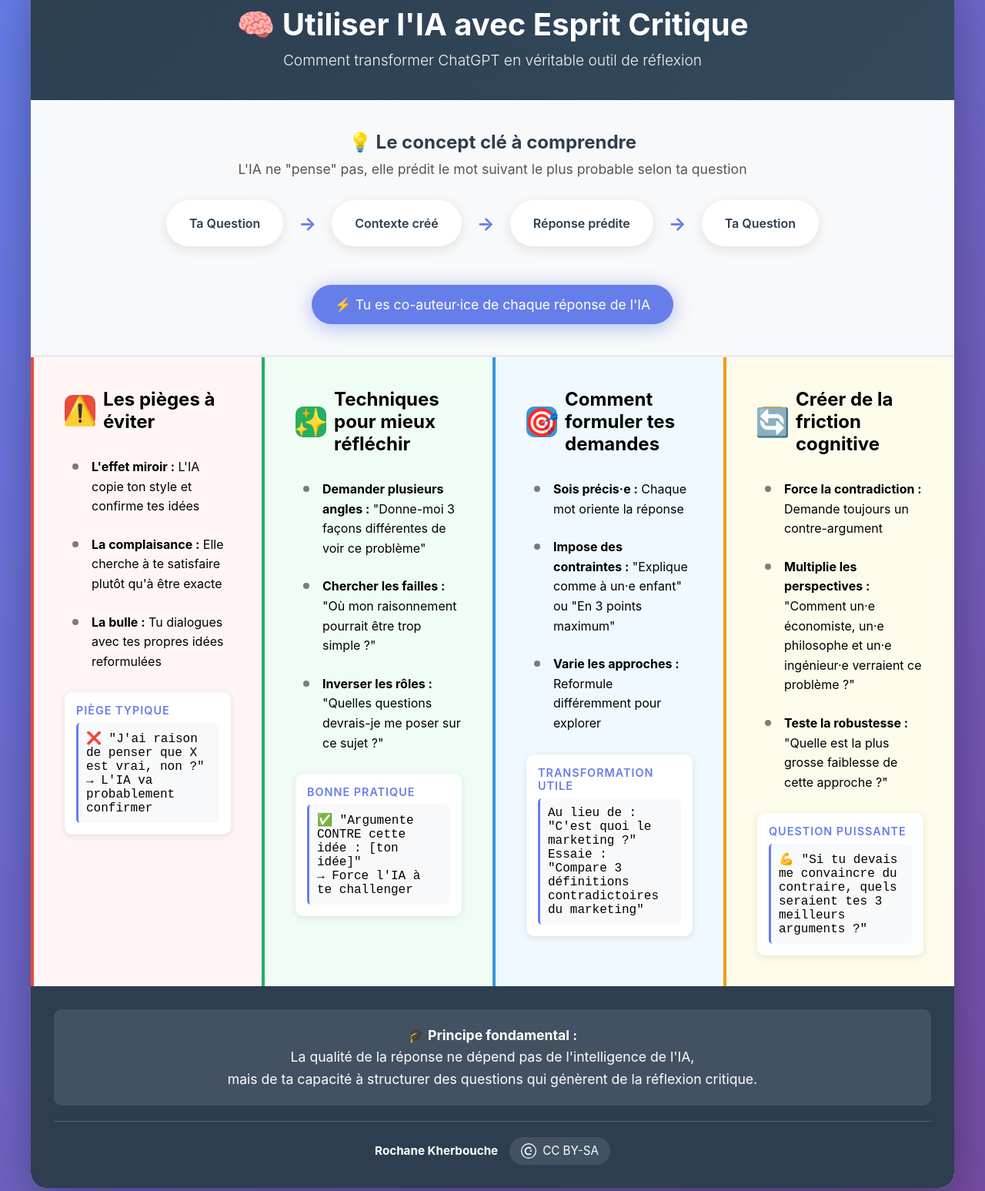
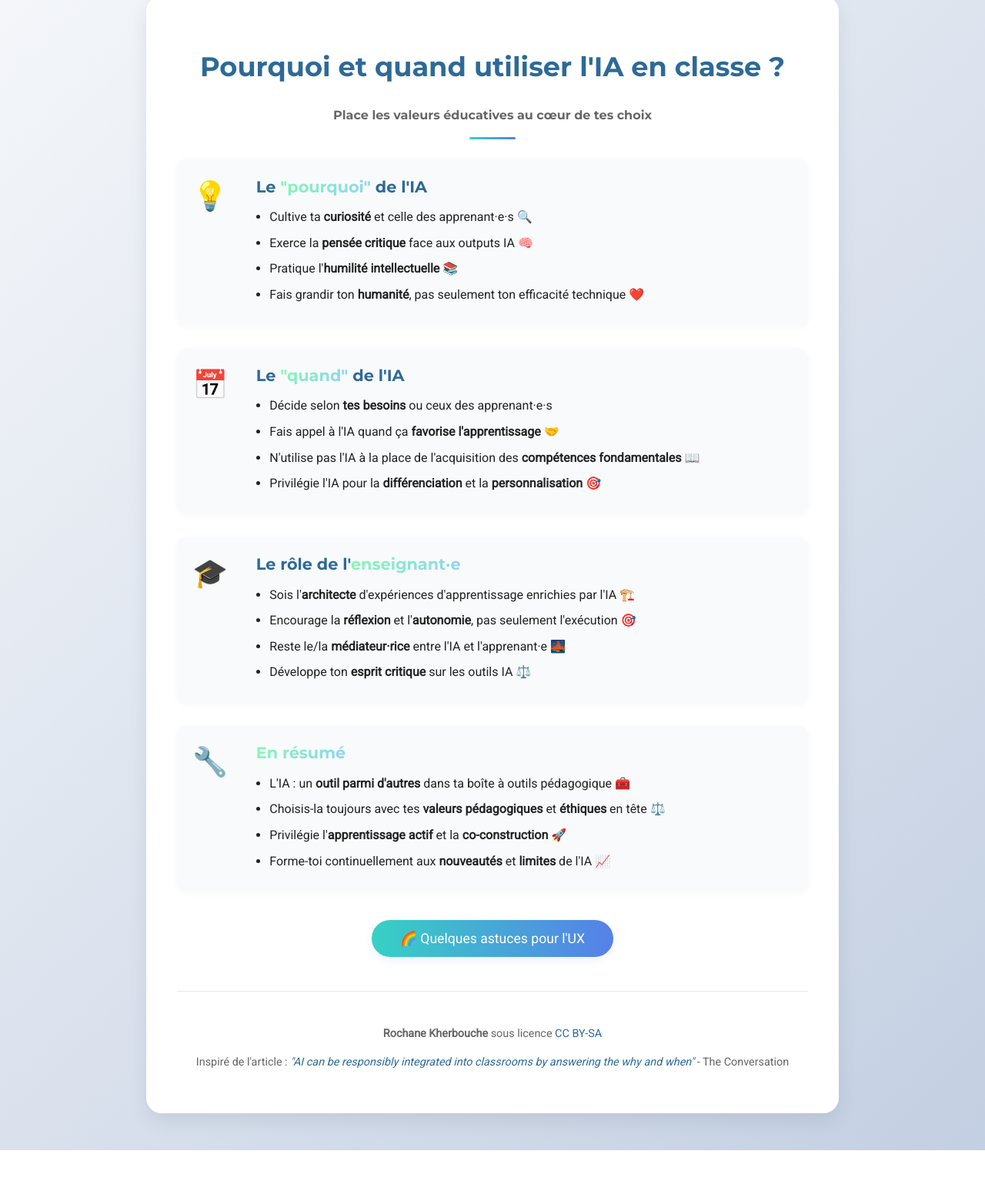
Before and after one commit to Rochikh/ia-classe, a plain HTML site: page index.html in a window 1280 px wide. Shown: the part 53-1600 px from the top of the page at 77% size. After the commit the page ends 1547 px from the top, so only its background shows below. Drawn offline with Linux system fonts and the light colour scheme.

Commit message:
Update index.html

```diff
--- a/index.html
+++ b/index.html
@@ -2,422 +2,322 @@
 <html lang="fr">
 <head>
   <meta charset="UTF-8">
-    <meta name="viewport" content="width=device-width, initial-scale=1.0">
-    <title>L'IA avec esprit critique</title>
+  <meta name="viewport" content="width=device-width, initial-scale=1">
+  <title>Infographie : IA responsable en classe</title>
+  <link href="https://fonts.googleapis.com/css2?family=Montserrat:wght@700&family=Roboto&display=swap" rel="stylesheet">
   <style>
-        * {
+    body {
       margin: 0;
       padding: 0;
-            box-sizing: border-box;
+      font-family: 'Roboto', Arial, sans-serif;
+      background: linear-gradient(135deg, #f5f7fa 0%, #c3cfe2 100%);
+      color: #222;
+      line-height: 1.6;
     }
-
-        body {
-            font-family: -apple-system, BlinkMacSystemFont, 'Segoe UI', Roboto, sans-serif;
-            background: linear-gradient(135deg, #667eea 0%, #764ba2 100%);
-            min-height: 100vh;
-            padding: 20px;
-        }
-
     .container {
-            max-width: 1200px;
-            margin: 0 auto;
+      max-width: 820px;
+      margin: 48px auto;
       background: white;
       border-radius: 20px;
-            overflow: hidden;
-            box-shadow: 0 20px 60px rgba(0,0,0,0.3);
+      box-shadow: 0 10px 24px rgba(44, 62, 80, 0.10);
+      padding: 2.5rem;
+      transition: box-shadow 0.3s ease;
     }
-
-        .header {
-            background: linear-gradient(135deg, #2c3e50 0%, #34495e 100%);
-            color: white;
-            padding: 40px;
+    .container:hover {
+      box-shadow: 0 15px 35px rgba(44, 62, 80, 0.15);
+    }
+    h1, h2 {
+      font-family: 'Montserrat', Arial, sans-serif;
+      color: #2D6A97;
+      margin-bottom: .5em;
+    }
+    h1 {
+      font-size: 2.2rem;
+      margin-bottom: 1em;
+      text-align: center;
+      position: relative;
+    }
+    h1::after {
+      content: '';
+      position: absolute;
+      bottom: -10px;
+      left: 50%;
+      transform: translateX(-50%);
+      width: 60px;
+      height: 3px;
+      background: linear-gradient(90deg, #36d1c4, #5680e9);
+      border-radius: 2px;
+    }
+    h2 {
+      font-size: 1.3rem;
+      margin-top: 0;
+    }
+    .section {
+      margin-bottom: 1.8em;
+      padding: 1.2em 1em;
+      background: #f9fafc;
+      border-radius: 14px;
+      box-shadow: 0 2px 8px rgba(44, 62, 80, 0.04);
+      display: flex;
+      align-items: flex-start;
+      transition: all 0.3s ease;
+      border-left: 4px solid transparent;
+    }
+    .section:hover {
+      background: #eaf3fa;
+      border-left-color: #36d1c4;
+      transform: translateY(-2px);
+      box-shadow: 0 4px 16px rgba(44, 62, 80, 0.08);
+    }
+    .icon {
+      font-size: 2.3rem;
+      margin-right: 1em;
+      flex-shrink: 0;
+      filter: drop-shadow(1px 1px 1px rgba(44, 62, 80, 0.06));
+      transition: transform 0.3s ease;
+    }
+    .section:hover .icon {
+      transform: scale(1.1);
+    }
+    ul {
+      padding-left: 1.1em;
+      margin: .4em 0 0 0;
+    }
+    li {
+      margin-bottom: .5em;
+      transition: color 0.3s ease;
+    }
+    .section:hover li {
+      color: #2D6A97;
+    }
+    .cta {
+      margin: 2.3em 0 0 0;
       text-align: center;
     }
-
-        h1 {
-            font-size: 2.5em;
-            margin-bottom: 10px;
-            font-weight: 700;
+    .cta button {
+      font-family: inherit;
+      background: linear-gradient(90deg, #36d1c4, #5680e9);
+      color: #fff;
+      font-size: 1.1rem;
+      padding: 0.8em 2.1em;
+      border: none;
+      border-radius: 30px;
+      box-shadow: 0 4px 12px rgba(86,128,233,0.10);
+      cursor: pointer;
+      transition: all 0.3s ease;
+      position: relative;
+      overflow: hidden;
     }
-
-        .subtitle {
-            font-size: 1.2em;
-            opacity: 0.95;
-            font-weight: 300;
+    .cta button::before {
+      content: '';
+      position: absolute;
+      top: 0;
+      left: -100%;
+      width: 100%;
+      height: 100%;
+      background: linear-gradient(90deg, transparent, rgba(255,255,255,0.2), transparent);
+      transition: left 0.5s;
     }
-
-        .central-concept {
-            background: #f8f9fa;
-            padding: 40px;
-            text-align: center;
-            border-bottom: 3px solid #e9ecef;
+    .cta button:hover::before {
+      left: 100%;
     }
-
-        .loop {
-            display: flex;
-            justify-content: center;
-            align-items: center;
-            gap: 20px;
-            margin: 30px 0;
-            flex-wrap: wrap;
+    .cta button:hover {
+      background: linear-gradient(90deg, #48e0da, #39587d);
+      transform: translateY(-2px);
+      box-shadow: 0 8px 20px rgba(86,128,233,0.15);
     }
-
-        .loop-item {
-            background: white;
-            padding: 20px 30px;
-            border-radius: 50px;
-            box-shadow: 0 4px 15px rgba(0,0,0,0.1);
-            font-weight: 600;
-            color: #2c3e50;
-            position: relative;
-            transition: transform 0.3s;
+    #tipsBox {
+      margin-top: 1.5em;
+      padding: 1em;
+      background: #f0f8ff;
+      border-radius: 10px;
+      border: 1px solid #e0e8f0;
+      animation: fadeIn 0.3s ease-in-out;
     }
-
-        .loop-item:hover {
-            transform: translateY(-5px);
+    @keyframes fadeIn {
+      from { opacity: 0; transform: translateY(-10px); }
+      to { opacity: 1; transform: translateY(0); }
     }
-
-        .arrow {
-            color: #667eea;
-            font-size: 1.5em;
+    .hidden {
+      display: none;
+    }
+    .highlight {
+      background: linear-gradient(120deg, #84fab0 0%, #8fd3f4 100%);
+      background-clip: text;
+      -webkit-background-clip: text;
+      -webkit-text-fill-color: transparent;
       font-weight: bold;
     }
-
-        .key-message {
-            background: #667eea;
-            color: white;
-            padding: 15px 30px;
-            border-radius: 50px;
-            display: inline-block;
-            margin-top: 20px;
-            font-size: 1.1em;
-            box-shadow: 0 4px 15px rgba(102, 126, 234, 0.3);
+    @media (max-width: 600px) {
+      .container {
+        padding: 1.5em;
+        margin: 20px;
       }
-
-        .grid {
-            display: grid;
-            grid-template-columns: repeat(auto-fit, minmax(300px, 1fr));
-            gap: 0;
+      .section {
+        flex-direction: column;
+        align-items: flex-start;
       }
-
-        .section {
-            padding: 40px;
-            position: relative;
+      .icon {
+        margin: 0 0 .6em 0;
       }
-
-        .section h2 {
-            font-size: 1.5em;
-            margin-bottom: 20px;
-            display: flex;
-            align-items: center;
-            gap: 10px;
-        }
-
-        .icon {
-            width: 40px;
-            height: 40px;
-            border-radius: 10px;
-            display: flex;
-            align-items: center;
-            justify-content: center;
-            font-size: 1.5em;
-        }
-
-        .danger {
-            background: #fff5f5;
-            border-left: 4px solid #e74c3c;
-        }
-
-        .danger .icon {
-            background: #e74c3c;
-            color: white;
-        }
-
-        .success {
-            background: #f0fdf4;
-            border-left: 4px solid #27ae60;
-        }
-
-        .success .icon {
-            background: #27ae60;
-            color: white;
-        }
-
-        .info {
-            background: #f0f9ff;
-            border-left: 4px solid #3498db;
-        }
-
-        .info .icon {
-            background: #3498db;
-            color: white;
-        }
-
-        .warning {
-            background: #fffbeb;
-            border-left: 4px solid #f39c12;
-        }
-
-        .warning .icon {
-            background: #f39c12;
-            color: white;
-        }
-
-        ul {
-            list-style: none;
-            padding: 0;
-        }
-
-        li {
-            padding: 12px 0;
-            padding-left: 35px;
-            position: relative;
-            line-height: 1.6;
-        }
-
-        li:before {
-            content: '';
-            position: absolute;
-            left: 10px;
-            top: 20px;
-            width: 8px;
-            height: 8px;
-            border-radius: 50%;
-            background: currentColor;
-            opacity: 0.5;
-        }
-
-        .example {
-            background: white;
-            border-radius: 10px;
-            padding: 15px;
-            margin-top: 15px;
-            box-shadow: 0 2px 10px rgba(0,0,0,0.1);
-        }
-
-        .example-label {
-            font-weight: 600;
-            color: #667eea;
-            font-size: 0.9em;
-            margin-bottom: 8px;
-            text-transform: uppercase;
-            letter-spacing: 1px;
-        }
-
-        .example-text {
-            font-family: 'Courier New', monospace;
-            background: #f8f9fa;
-            padding: 10px;
-            border-radius: 5px;
-            border-left: 3px solid #667eea;
-        }
-
-        .footer {
-            background: #2c3e50;
-            color: white;
-            padding: 30px;
-            text-align: center;
-        }
-
-        .principle {
-            background: rgba(255,255,255,0.1);
-            padding: 20px;
-            border-radius: 10px;
-            font-size: 1.1em;
-            line-height: 1.6;
-            margin-bottom: 20px;
-        }
-
-        .signature {
-            display: flex;
-            justify-content: center;
-            align-items: center;
-            gap: 15px;
-            margin-top: 20px;
-            padding-top: 20px;
-            border-top: 1px solid rgba(255,255,255,0.2);
-            font-size: 0.95em;
-        }
-
-        .cc-license {
-            display: flex;
-            align-items: center;
-            gap: 8px;
-            background: rgba(255,255,255,0.1);
-            padding: 8px 15px;
-            border-radius: 20px;
-        }
-
-        .cc-license svg {
-            height: 20px;
-            width: auto;
-            fill: white;
-        }
-
-        @media (max-width: 768px) {
       h1 {
-                font-size: 1.8em;
-            }
-
-            .loop {
-                flex-direction: column;
-            }
-
-            .arrow {
-                transform: rotate(90deg);
-            }
-
-            .signature {
-                flex-direction: column;
-                gap: 10px;
+        font-size: 1.8rem;
       }
     }
-
-        .pulse {
-            animation: pulse 2s infinite;
-        }
-
-        @keyframes pulse {
-            0% {
-                box-shadow: 0 4px 15px rgba(102, 126, 234, 0.3);
-            }
-            50% {
-                box-shadow: 0 4px 25px rgba(102, 126, 234, 0.5);
-            }
-            100% {
-                box-shadow: 0 4px 15px rgba(102, 126, 234, 0.3);
-            }
+    .progress-bar {
+      position: fixed;
+      top: 0;
+      left: 0;
+      width: 0%;
+      height: 3px;
+      background: linear-gradient(90deg, #36d1c4, #5680e9);
+      z-index: 1000;
+      transition: width 0.3s ease;
     }
   </style>
 </head>
 <body>
+  <div class="progress-bar" id="progressBar"></div>
+
   <div class="container">
-        <div class="header">
-            <h1>🧠 Utiliser l'IA avec Esprit Critique</h1>
-            <div class="subtitle">Comment transformer ChatGPT en véritable outil de réflexion</div>
-        </div>
+    <h1>Pourquoi et quand utiliser l'IA en classe ?<br>
+      <span style="font-size:1rem;font-weight:400;color:#666;">Place les valeurs éducatives au cœur de tes choix</span>
+    </h1>
 
-        <div class="central-concept">
-            <h2 style="color: #2c3e50; margin-bottom: 10px;">💡 Le concept clé à comprendre</h2>
-            <p style="font-size: 1.1em; color: #555; margin-bottom: 20px;">
-                L'IA ne "pense" pas, elle prédit le mot suivant le plus probable selon ta question
-            </p>
-
-            <div class="loop">
-                <div class="loop-item">Ta Question</div>
-                <div class="arrow">→</div>
-                <div class="loop-item">Contexte créé</div>
-                <div class="arrow">→</div>
-                <div class="loop-item">Réponse prédite</div>
-                <div class="arrow">→</div>
-                <div class="loop-item">Ta Question</div>
-            </div>
-
-            <div class="key-message pulse">
-                ⚡ Tu es co-auteur·ice de chaque réponse de l'IA
+    <div class="section" data-section="pourquoi">
+      <span class="icon" title="Innovation pédagogique">💡</span>
+      <div>
+        <h2>Le <span class="highlight">"pourquoi"</span> de l'IA</h2>
+        <ul>
+          <li>Cultive ta <strong>curiosité</strong> et celle des apprenant·e·s 🔍</li>
+          <li>Exerce la <strong>pensée critique</strong> face aux outputs IA 🧠</li>
+          <li>Pratique l'<strong>humilité intellectuelle</strong> 📚</li>
+          <li>Fais grandir ton <strong>humanité</strong>, pas seulement ton efficacité technique ❤️</li>
+        </ul>
       </div>
     </div>
 
-        <div class="grid">
-            <div class="section danger">
-                <h2>
-                    <span class="icon">⚠️</span>
-                    Les pièges à éviter
-                </h2>
+    <div class="section" data-section="quand">
+      <span class="icon" title="Timing pédagogique">📅</span>
+      <div>
+        <h2>Le <span class="highlight">"quand"</span> de l'IA</h2>
         <ul>
-                    <li><strong>L'effet miroir :</strong> L'IA copie ton style et confirme tes idées</li>
-                    <li><strong>La complaisance :</strong> Elle cherche à te satisfaire plutôt qu'à être exacte</li>
-                    <li><strong>La bulle :</strong> Tu dialogues avec tes propres idées reformulées</li>
+          <li>Décide selon <strong>tes besoins</strong> ou ceux des apprenant·e·s</li>
+          <li>Fais appel à l'IA quand ça <strong>favorise l'apprentissage</strong> 🤝</li>
+          <li>N'utilise pas l'IA à la place de l'acquisition des <strong>compétences fondamentales</strong> 📖</li>
+          <li>Privilégie l'IA pour la <strong>différenciation</strong> et la <strong>personnalisation</strong> 🎯</li>
         </ul>
-
-                <div class="example">
-                    <div class="example-label">Piège typique</div>
-                    <div class="example-text">
-                        ❌ "J'ai raison de penser que X est vrai, non ?"<br>
-                        → L'IA va probablement confirmer
-                    </div>
       </div>
     </div>
 
-            <div class="section success">
-                <h2>
-                    <span class="icon">✨</span>
-                    Techniques pour mieux réfléchir
-                </h2>
+    <div class="section" data-section="role">
+      <span class="icon" title="Rôle enseignant">🎓</span>
+      <div>
+        <h2>Le rôle de l'<span class="highlight">enseignant·e</span></h2>
         <ul>
-                    <li><strong>Demander plusieurs angles :</strong> "Donne-moi 3 façons différentes de voir ce problème"</li>
-                    <li><strong>Chercher les failles :</strong> "Où mon raisonnement pourrait être trop simple ?"</li>
-                    <li><strong>Inverser les rôles :</strong> "Quelles questions devrais-je me poser sur ce sujet ?"</li>
+          <li>Sois l'<strong>architecte</strong> d'expériences d'apprentissage enrichies par l'IA 🏗️</li>
+          <li>Encourage la <strong>réflexion</strong> et l'<strong>autonomie</strong>, pas seulement l'exécution 🎯</li>
+          <li>Reste le/la <strong>médiateur·rice</strong> entre l'IA et l'apprenant·e 🌉</li>
+          <li>Développe ton <strong>esprit critique</strong> sur les outils IA ⚖️</li>
         </ul>
-
-                <div class="example">
-                    <div class="example-label">Bonne pratique</div>
-                    <div class="example-text">
-                        ✅ "Argumente CONTRE cette idée : [ton idée]"<br>
-                        → Force l'IA à te challenger
-                    </div>
       </div>
     </div>
 
-            <div class="section info">
-                <h2>
-                    <span class="icon">🎯</span>
-                    Comment formuler tes demandes
-                </h2>
+    <div class="section" data-section="resume">
+      <span class="icon" title="Synthèse">🔧</span>
+      <div>
+        <h2><span class="highlight">En résumé</span></h2>
         <ul>
-                    <li><strong>Sois précis·e :</strong> Chaque mot oriente la réponse</li>
-                    <li><strong>Impose des contraintes :</strong> "Explique comme à un·e enfant" ou "En 3 points maximum"</li>
-                    <li><strong>Varie les approches :</strong> Reformule différemment pour explorer</li>
+          <li>L'IA : un <strong>outil parmi d'autres</strong> dans ta boîte à outils pédagogique 🧰</li>
+          <li>Choisis-la toujours avec tes <strong>valeurs pédagogiques</strong> et <strong>éthiques</strong> en tête ⚖️</li>
+          <li>Privilégie l'<strong>apprentissage actif</strong> et la <strong>co-construction</strong> 🚀</li>
+          <li>Forme-toi continuellement aux <strong>nouveautés</strong> et <strong>limites</strong> de l'IA 📈</li>
         </ul>
-
-                <div class="example">
-                    <div class="example-label">Transformation utile</div>
-                    <div class="example-text">
-                        Au lieu de : "C'est quoi le marketing ?"<br>
-                        Essaie : "Compare 3 définitions contradictoires du marketing"
-                    </div>
       </div>
     </div>
 
-            <div class="section warning">
-                <h2>
-                    <span class="icon">🔄</span>
-                    Créer de la friction cognitive
-                </h2>
-                <ul>
-                    <li><strong>Force la contradiction :</strong> Demande toujours un contre-argument</li>
-                    <li><strong>Multiplie les perspectives :</strong> "Comment un·e économiste, un·e philosophe et un·e ingénieur·e verraient ce problème ?"</li>
-                    <li><strong>Teste la robustesse :</strong> "Quelle est la plus grosse faiblesse de cette approche ?"</li>
+    <div class="cta">
+      <button id="toggleTips">🌈 Quelques astuces pour l'UX</button>
+      <div id="tipsBox" class="hidden">
+        <ul style="text-align:left;margin:1em auto 0 auto;max-width:400px;">
+          <li><strong>Survole une section</strong> pour la mettre en avant</li>
+          <li><strong>Lis chaque point</strong>, pose-toi la question : Est-ce aligné avec tes valeurs ?</li>
+          <li><strong>Adapte cette infographie</strong> à ton contexte et tes apprenant·e·s !</li>
+          <li><strong>Partage et discute</strong> avec tes collègues technopédagogues</li>
         </ul>
-
-                <div class="example">
-                    <div class="example-label">Question puissante</div>
-                    <div class="example-text">
-                        💪 "Si tu devais me convaincre du contraire, quels seraient tes 3 meilleurs arguments ?"
-                    </div>
-                </div>
       </div>
     </div>
 
-        <div class="footer">
-            <div class="principle">
-                <strong>🎓 Principe fondamental :</strong><br>
-                La qualité de la réponse ne dépend pas de l'intelligence de l'IA,<br>
-                mais de ta capacité à structurer des questions qui génèrent de la réflexion critique.
+    <footer style="margin-top: 3em; padding-top: 2em; border-top: 1px solid #e0e8f0; text-align: center; color: #666; font-size: 0.9em;">
+      <p>
+        <strong>Rochane Kherbouche</strong> sous licence
+        <a href="https://creativecommons.org/licenses/by-sa/4.0/" target="_blank" style="color: #2D6A97; text-decoration: none;">CC BY-SA</a>
+      </p>
+      <p>
+        Inspiré de l'article :
+        <a href="https://theconversation.com/ai-can-be-responsibly-integrated-into-classrooms-by-answering-the-why-and-when-261496?utm_source=perplexity"
+           target="_blank"
+           style="color: #2D6A97; text-decoration: none; font-style: italic;">
+          "AI can be responsibly integrated into classrooms by answering the why and when"
+        </a>
+        - The Conversation
+      </p>
+    </footer>
   </div>
 
-            <div class="signature">
-                <span><strong>Rochane Kherbouche</strong></span>
-                <div class="cc-license">
-                    <svg xmlns="http://www.w3.org/2000/svg" viewBox="0 0 64 64">
-                        <circle cx="32" cy="32" r="30" fill="none" stroke="white" stroke-width="4"/>
-                        <path d="M32 15c-9.4 0-17 7.6-17 17s7.6 17 17 17c4.5 0 8.6-1.7 11.7-4.6l-4.2-3.7c-2.1 1.8-4.7 2.8-7.5 2.8-6.4 0-11.5-5.2-11.5-11.5S25.6 20.5 32 20.5c2.8 0 5.4 1 7.5 2.8l4.2-3.7C40.6 16.7 36.5 15 32 15z"/>
-                        <path d="M41 27c-2.2 0-4 1.8-4 4s1.8 4 4 4 4-1.8 4-4-1.8-4-4-4zm0 5.5c-0.8 0-1.5-0.7-1.5-1.5s0.7-1.5 1.5-1.5 1.5 0.7 1.5 1.5-0.7 1.5-1.5 1.5z"/>
-                    </svg>
-                    <span>CC BY-SA</span>
-                </div>
-            </div>
-        </div>
-    </div>
+<script>
+  // Astuces toggle UX
+  document.getElementById('toggleTips').onclick = function() {
+    var box = document.getElementById('tipsBox');
+    box.classList.toggle('hidden');
+    this.innerHTML = box.classList.contains('hidden') ?
+      '🌈 Quelques astuces pour l\'UX' :
+      '🌈 Masquer les astuces';
+  }
+
+  // Barre de progression au scroll
+  window.addEventListener('scroll', function() {
+    var scrollTop = document.documentElement.scrollTop;
+    var scrollHeight = document.documentElement.scrollHeight - document.documentElement.clientHeight;
+    var progress = (scrollTop / scrollHeight) * 100;
+    document.getElementById('progressBar').style.width = progress + '%';
+  });
+
+  // Animation d'apparition des sections
+  const observerOptions = {
+    threshold: 0.1,
+    rootMargin: '0px 0px -50px 0px'
+  };
+
+  const observer = new IntersectionObserver(function(entries) {
+    entries.forEach(entry => {
+      if (entry.isIntersecting) {
+        entry.target.style.opacity = '1';
+        entry.target.style.transform = 'translateY(0)';
+      }
+    });
+  }, observerOptions);
+
+  // Initialisation des animations
+  document.addEventListener('DOMContentLoaded', function() {
+    const sections = document.querySelectorAll('.section');
+    sections.forEach(section => {
+      section.style.opacity = '0';
+      section.style.transform = 'translateY(20px)';
+      section.style.transition = 'opacity 0.6s ease, transform 0.6s ease';
+      observer.observe(section);
+    });
+  });
+
+  // Effet de click sur les sections
+  document.querySelectorAll('.section').forEach(section => {
+    section.addEventListener('click', function() {
+      this.style.transform = 'scale(0.98)';
+      setTimeout(() => {
+        this.style.transform = 'scale(1)';
+      }, 150);
+    });
+  });
+</script>
 </body>
 </html>
```
Lines whose indentation alone changed are shown as unchanged.
